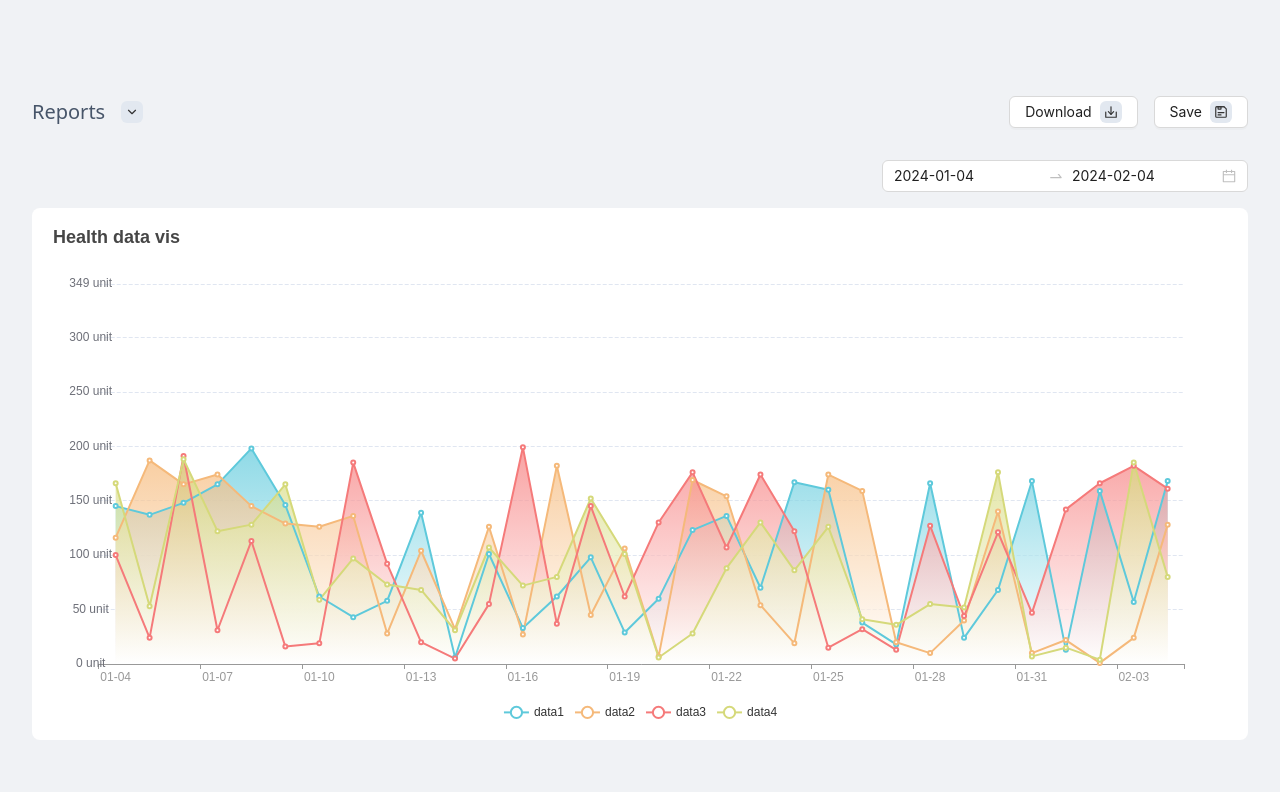
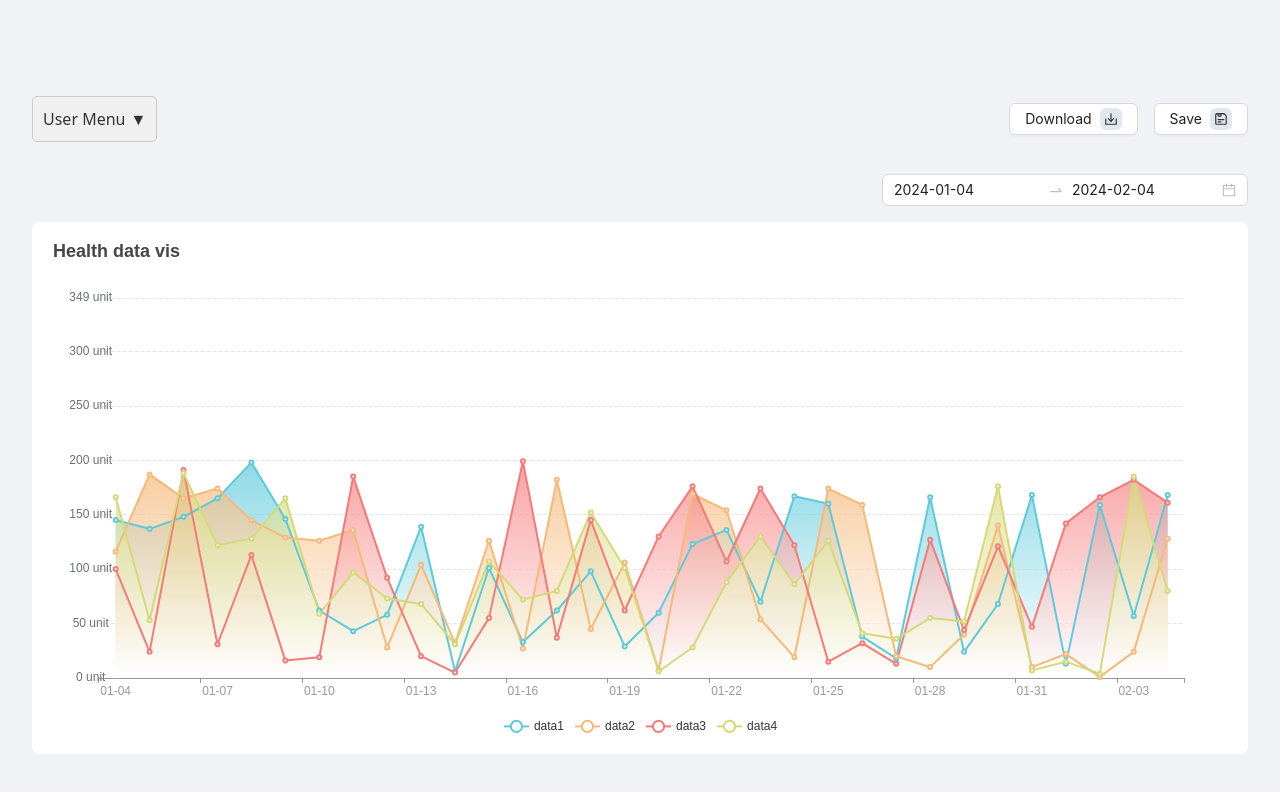
Before and after one commit to Bryan-Tal/Med-Dash, a React (Vite) app: page / in a window 1280 px wide. Shown: the top 792 px of the page. Built offline with nearby package versions, Linux system fonts and the light colour scheme.

Commit message:
add routing, add pages to route to, add dropdownmenu component

```diff
--- a/src/App.jsx
+++ b/src/App.jsx
@@ -6,9 +6,16 @@ import DateRangePicker from '~/components/DatePicker'
 import Chart from '~/components/Chart'
 import SvgIcon from '~/components/SvgIcon'
 import './App.css'
+import DropDownMenu from './components/DropDownMenu'
+// import routing and page components
+import { BrowserRouter as Router, Route, Routes } from 'react-router-dom';
+import HealthAnalysisPage from './pages/HealthAnalysisPage';
+import DiaryEntriesPage from './pages/DiaryEntriesPage';
+import HealthHabitTrackerPage from './pages/HealthHabitTrackerPage';
+import ClinicianCommunicationPage from './pages/ClinicianCommunicationPage';
+import HomePage from './pages/HomePage'
 
 function App() {
-  const tabNames = ["Health Analysis","Diary Entries","Health Habit Tracker","Clinician Communication"]
   const DISABLED_RANGE = 31
   const defaultDateRange = [day().subtract(DISABLED_RANGE, 'days'), day()]
   const [currentDate, setCurrentDate] = useState(defaultDateRange)
@@ -47,25 +54,26 @@ function App() {
     [data]
   )
 
-  const items = Array.from({ length: tabNames.length }) // the number of reports
-    .fill(0)
-    .map((_, idx) => ({
-      key: idx,
-      label: tabNames[idx]
-    }))
+
+
 
   return (
     <div className="mt-20 py-4 px-8">
       <section className="flex justify-between items-center">
-        <Dropdown menu={{ items }}>
-          <a
-            className="text-slate-600 flex items-center gap-4 text-xl"
-            onClick={(e) => e.preventDefault()}
-          >
-            <span>Reports</span>
-            <SvgIcon iconName="arrowdown" size={14} />
-          </a>
-        </Dropdown>
+        <Router>
+          <div>
+            <DropDownMenu />
+            <Routes>
+              <Route path ="/" element={<HomePage/>} />
+              <Route path="/healthAnalysis" element={<HealthAnalysisPage />} />
+              <Route path="/diary" element={<DiaryEntriesPage />} />
+              <Route path="/healthTracker" element={<HealthHabitTrackerPage />} />
+              <Route path="/clinicianComm" element={<ClinicianCommunicationPage />} />
+            </Routes>
+          </div>
+
+        </Router>
+
 
         <div className="flex gap-4">
           <Button>
--- /dev/null
+++ b/src/assets/DropDownMenu.css
@@ -0,0 +1,39 @@
+/* DropDownMenu.css */
+.dropdown-container {
+    position: relative;
+    display: inline-block;
+  }
+
+  .dropdown-trigger {
+    background-color: #f0f0f0;
+    color: #333;
+    padding: 10px;
+    border: 1px solid #ccc;
+    cursor: pointer;
+    border-radius: 5px;
+  }
+
+  .arrow-down {
+    margin-left: 5px;
+  }
+
+  .dropdown-menu {
+    position: absolute;
+    background-color: #f9f9f9;
+    min-width: 160px;
+    box-shadow: 0px 8px 16px 0px rgba(0,0,0,0.2);
+    padding: 12px 16px;
+    z-index: 1;
+    border-radius: 5px;
+    top: 100%;
+  }
+
+  .dropdown-item {
+    padding: 10px 20px;
+    cursor: pointer;
+    list-style-type: none;
+  }
+
+  .dropdown-item:hover {
+    background-color: #f1f1f1;
+  }
--- /dev/null
+++ b/src/components/DropDownMenu.jsx
@@ -0,0 +1,36 @@
+import React, { useState } from 'react';
+import { useNavigate } from 'react-router-dom';
+import { tabNames } from '../menuItemsData';
+import '../assets/DropDownMenu.css'; // Assuming you have a CSS file for styles
+
+const DropDownMenu = () => {
+  const navigate = useNavigate();
+  const [isOpen, setIsOpen] = useState(false);
+
+  const toggleDropdown = () => setIsOpen(!isOpen);
+
+  const handleItemClick = (url) => {
+    navigate(url);
+    setIsOpen(false); // Close the dropdown after navigation
+  };
+
+  return (
+    <div className="dropdown-container">
+      <button onClick={toggleDropdown} className="dropdown-trigger">
+      User Menu
+        <span className="arrow-down">▼</span>
+      </button>
+      {isOpen && (
+        <ul className="dropdown-menu">
+          {tabNames.map((item, index) => (
+            <li key={index} className="dropdown-item" onClick={() => handleItemClick(item.url)}>
+              {item.title}
+            </li>
+          ))}
+        </ul>
+      )}
+    </div>
+  );
+};
+
+export default DropDownMenu;
--- a/src/menuItemsData.js
+++ b/src/menuItemsData.js
@@ -17,6 +17,27 @@ export const navBarData = [
     },
     {
       title: "FAQ",
-      url: "/faq"
+      url: '/faq',
     }
   ];
+
+  export const tabNames = [
+    {
+        title: 'Home',
+        url: '/',
+    },
+    {
+        title:"Health Analysis",
+         url: '/healthAnalysis',
+    },
+    {   title:"Diary Entries",
+        url: '/diary',
+    },
+    {
+        title:"Health Habit Tracker",
+        url: '/healthTracker'
+    },
+    {
+        title:"Clinician Communication",
+        url: '/clinicianComm',
+    }]
--- /dev/null
+++ b/src/pages/ClinicianCommunicationPage.js
@@ -0,0 +1,5 @@
+import React from "react";
+
+export default () => {return (
+    console.log("Clinician Communication Page")
+)}
--- /dev/null
+++ b/src/pages/DiaryEntriesPage.js
@@ -0,0 +1,5 @@
+import React from "react";
+
+export default () => {return (
+    console.log("Diary Entries Page")
+)}
--- /dev/null
+++ b/src/pages/HealthAnalysisPage.js
@@ -0,0 +1,5 @@
+import React from "react";
+
+export default () => {return (
+    console.log("Health Analysis Page")
+)}
--- /dev/null
+++ b/src/pages/HealthHabitTrackerPage.js
@@ -0,0 +1,5 @@
+import React from "react";
+
+export default () => {return (
+    console.log("Health Habits Tracker Page")
+)}
--- /dev/null
+++ b/src/pages/HomePage.js
@@ -0,0 +1,6 @@
+import React from "react";
+
+
+export default () => {return (
+    console.log("Home Page")
+)}
```
